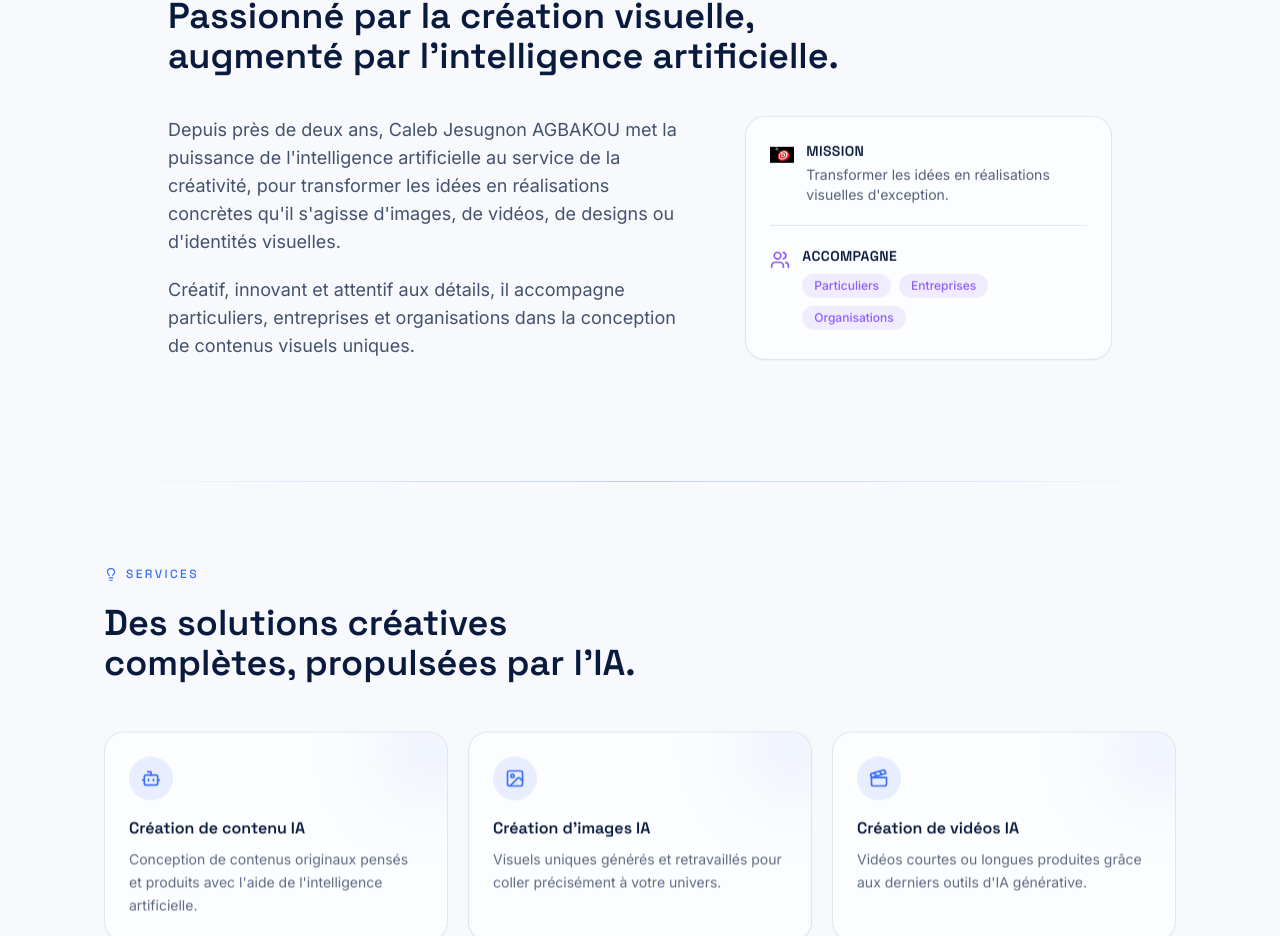
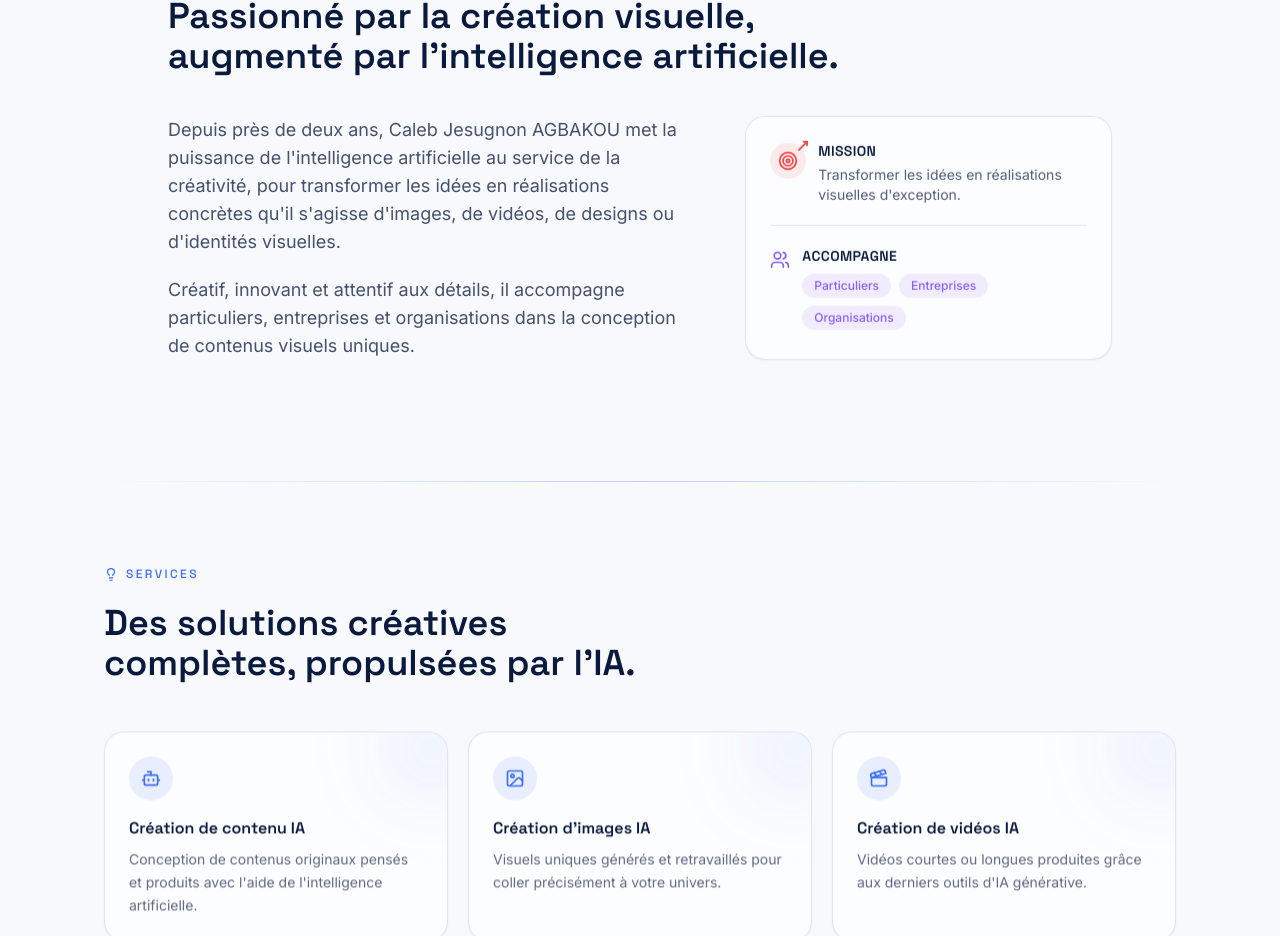
Before and after one commit to OlivierZANNOUAdjarra/caleb-creative-portfolio, a Next.js app: page / in a window 1280 px wide. Shown: the part 1178-2114 px from the top of the page. Built offline with nearby package versions, Linux system fonts and the light colour scheme; no server answers; the database is empty.

Commit message:
Update AboutSection.tsx

```diff
--- a/components/AboutSection.tsx
+++ b/components/AboutSection.tsx
@@ -1,9 +1,8 @@
 'use client';
 
 import { motion } from 'framer-motion';
-import { Sparkles, Users } from 'lucide-react';
+import { Sparkles, Users, Target, MoveUpRight } from 'lucide-react';
 import { useLanguage } from '@/lib/language-context';
-import Image from 'next/image'; // Importation du composant Image de Next.js
 
 const fadeUp = {
   hidden: { opacity: 0, y: 24 },
@@ -68,16 +67,10 @@ export default function AboutSection() {
           className="flex flex-col gap-5 rounded-xl2 border border-ink/10 bg-white/60 p-6 shadow-sm shadow-ink/5 backdrop-blur-sm dark:border-white/10 dark:bg-white/5"
         >
           <div className="flex items-start gap-3">
-            {/* Remplacement de l'icône Lucide par l'image de la cible rouge */}
-            <div className="mt-0.5 h-6 w-6 shrink-0 relative flex items-center justify-center">
-              <Image
-                src="/mission-target.png"
-                alt="Mission Target"
-                width={24}
-                height={24}
-                className="object-contain"
-                priority
-              />
+            {/* Icône "cible" rouge avec flèche, comme demandé */}
+            <div className="relative mt-0.5 flex h-9 w-9 shrink-0 items-center justify-center rounded-full bg-red-500/10">
+              <Target className="h-5 w-5 text-red-500" />
+              <MoveUpRight className="absolute -right-1 -top-1 h-3.5 w-3.5 text-red-500" strokeWidth={3} />
             </div>
             <div>
               <p className="font-display text-sm font-semibold uppercase tracking-wide text-ink dark:text-paper">
@@ -96,7 +89,7 @@ export default function AboutSection() {
                 {a.audienceLabel}
               </p>
               <div className="mt-2 flex flex-wrap gap-2">
-                {a.audiences.map((aud: string) => (
+                {a.audiences.map((aud) => (
                   <span
                     key={aud}
                     className="rounded-full bg-signal/10 px-3 py-1 text-xs font-medium text-signal"
```
